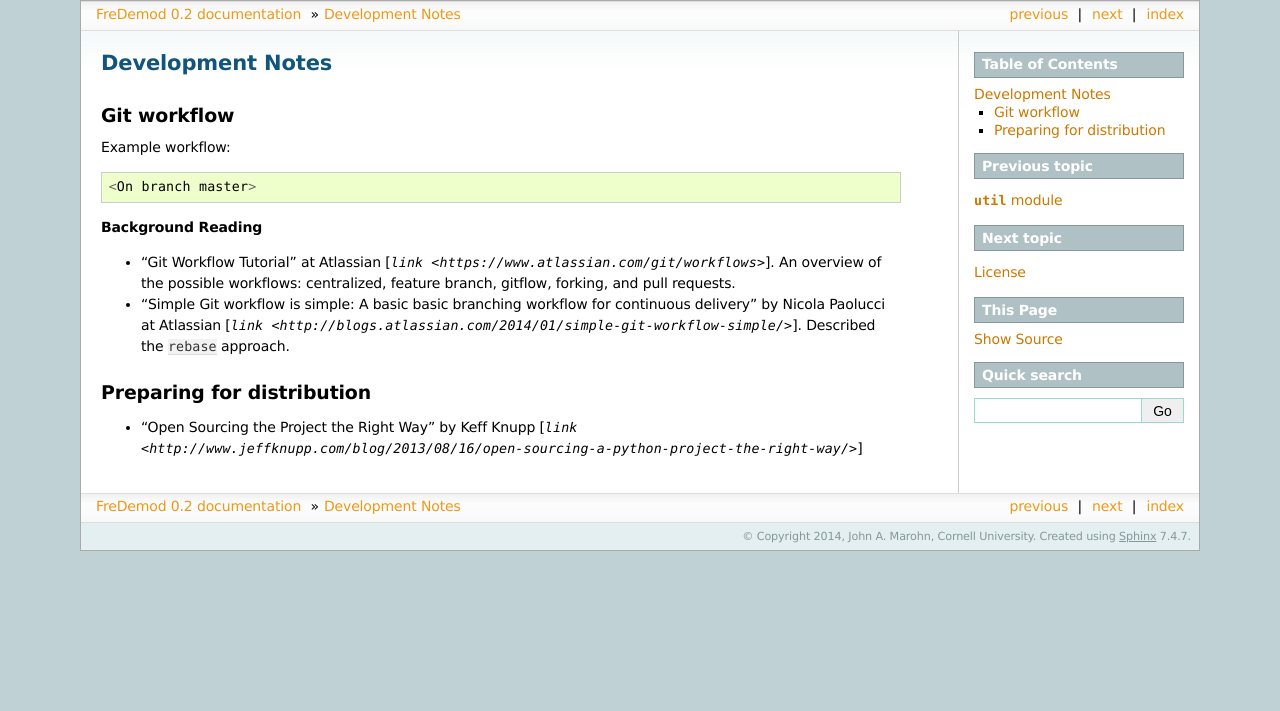
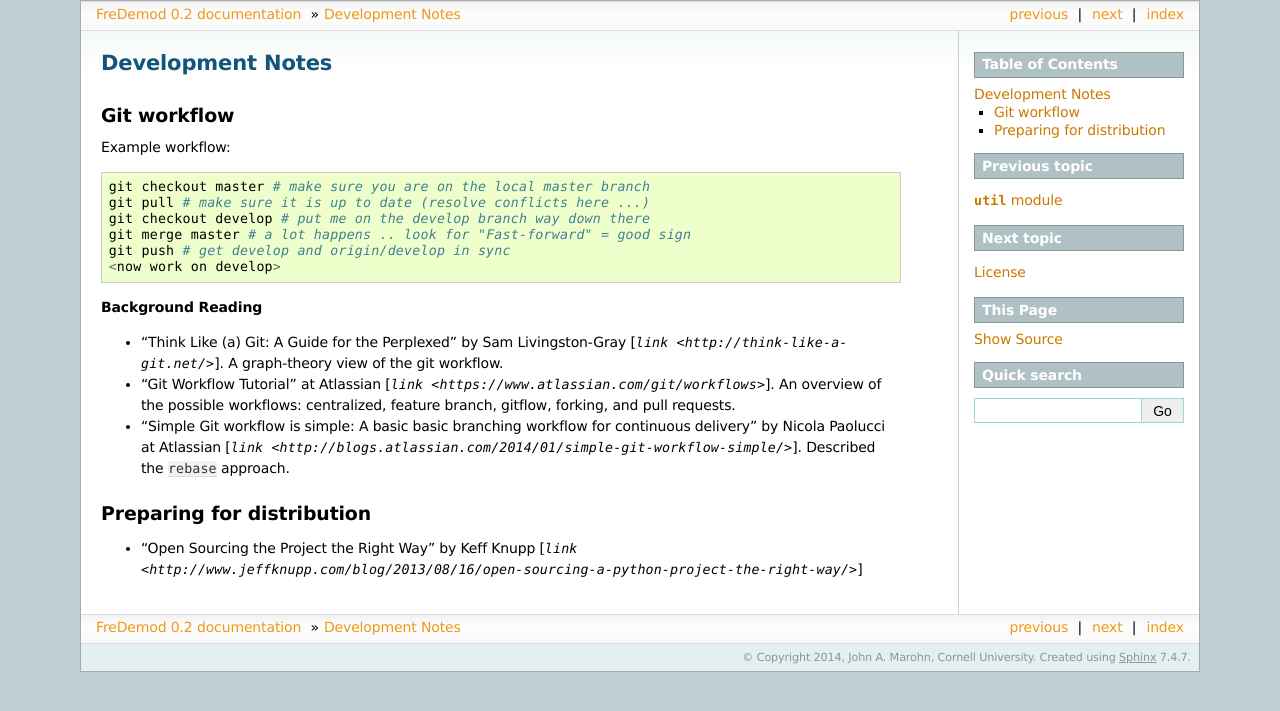
Before and after one commit to JohnMarohn/FreqDemod, a Sphinx documentation site: the page built from docs/develop.rst, in a window 1280 px wide. Shown: the top 711 px of the page. Built offline with Sphinx 7.4.7, drawn with Linux system fonts in a browser that asks for light colours.

Commit message:
Update develop.rst to include by evolving notes for how to understand and work with git

```diff
--- a/docs/develop.rst
+++ b/docs/develop.rst
@@ -6,10 +6,17 @@ Git workflow
 
 Example workflow::
 
-    <On branch master>
+    git checkout master # make sure you are on the local master branch
+    git pull # make sure it is up to date (resolve conflicts here ...)
+    git checkout develop # put me on the develop branch way down there
+    git merge master # a lot happens .. look for "Fast-forward" = good sign
+    git push # get develop and origin/develop in sync
+    <now work on develop>
 
 
 **Background Reading**
+
+* "Think Like (a) Git: A Guide for the Perplexed" by Sam Livingston-Gray [`link <http://think-like-a-git.net/>`].  A graph-theory view of the git workflow.
 
 * "Git Workflow Tutorial" at Atlassian [`link <https://www.atlassian.com/git/workflows>`].  An overview of the possible workflows: centralized, feature branch, gitflow, forking, and pull requests.
 
```
